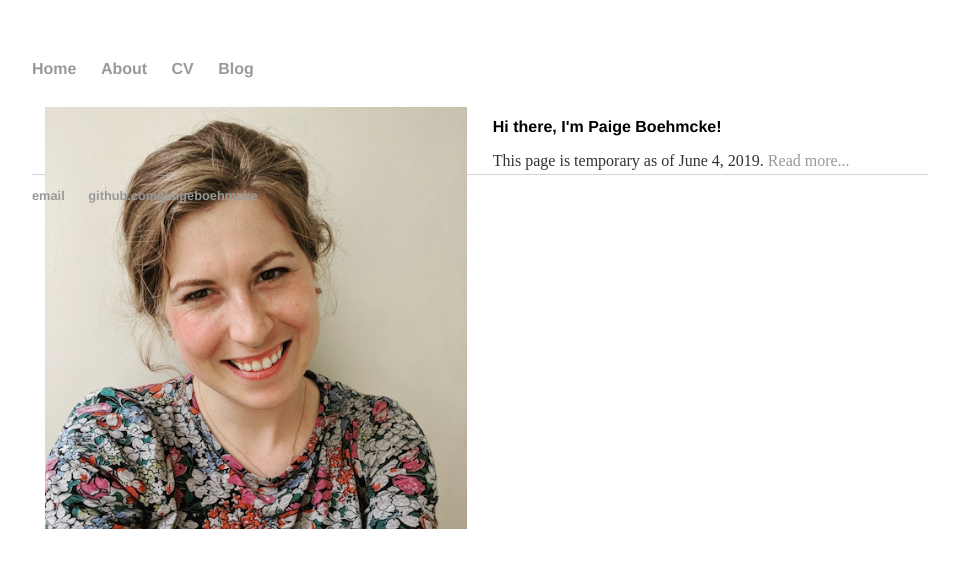
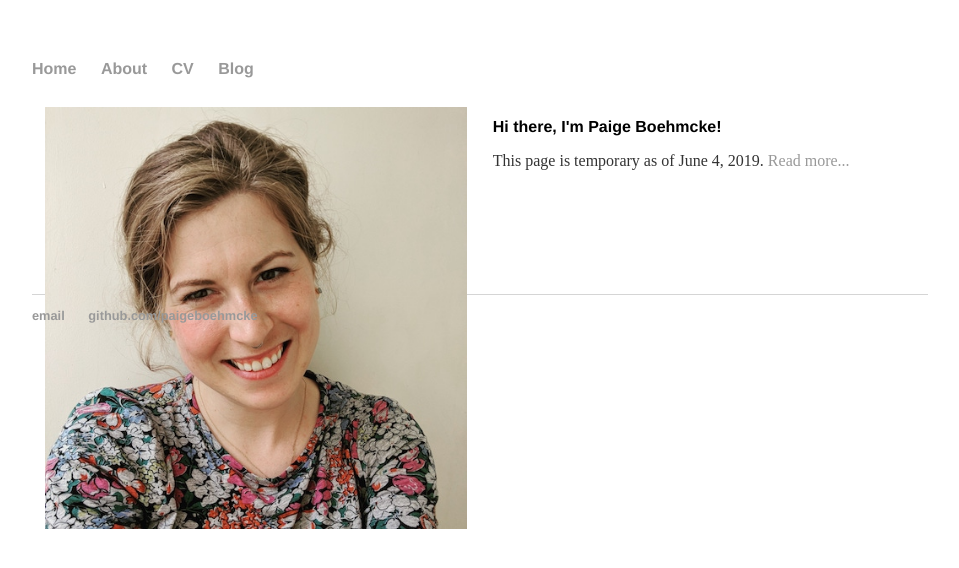
Before and after one commit to paigeboehmcke/paigeboehmcke.github.io, a Jekyll site: the page built from index.html, in a window 1280 px wide. Shown: the top 568 px of the page, without its empty margins (160-1119 px from the left). Built offline with Jekyll 4.4.1, drawn with Linux system fonts in a browser that asks for light colours.

Commit message:
Update main.css

```diff
--- a/css/main.css
+++ b/css/main.css
@@ -43,7 +43,7 @@ ul.posts li {
 .container {
     display: flex; /* equal height of the children */
     flex-wrap: wrap;
-    height: var(--h, 80px);
+    height: var(--h, 200px);
 }
 .blurb {
     padding: .8em;
```
